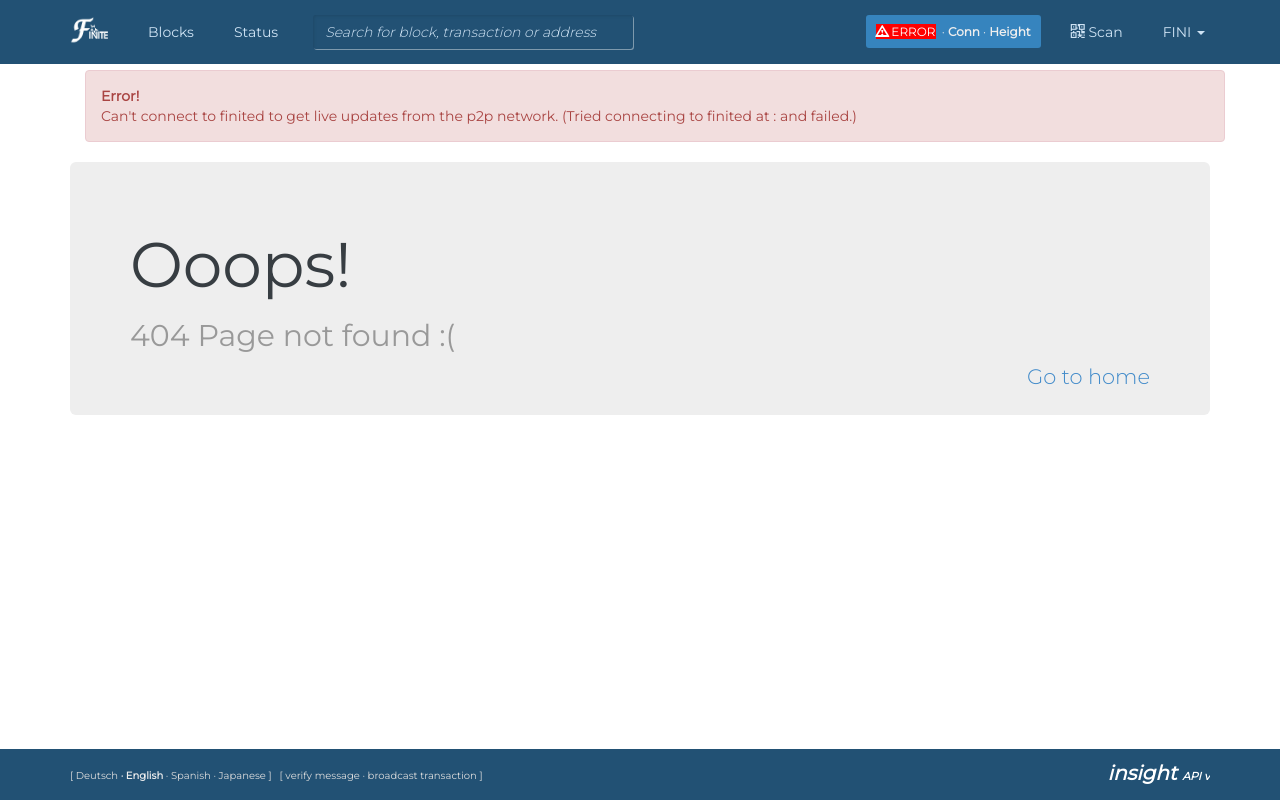
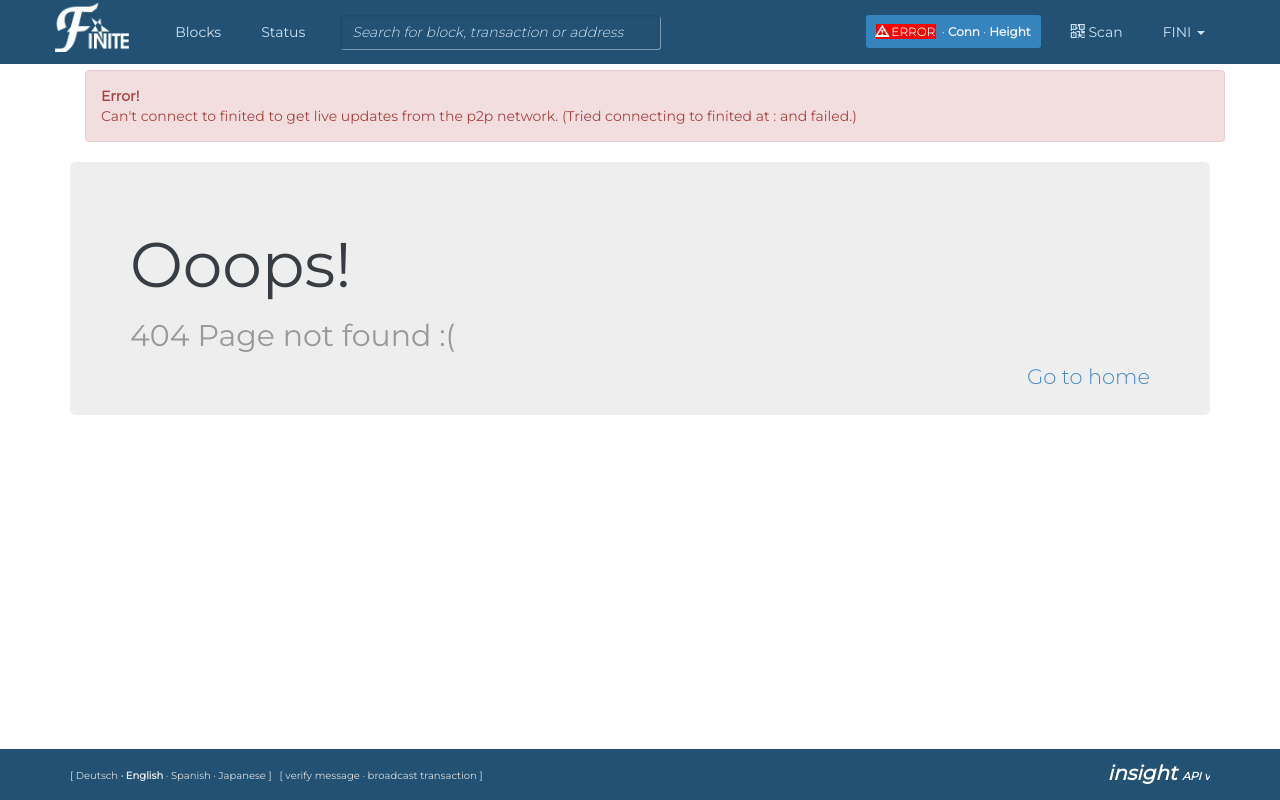
Before and after one commit to zy0n/insight-ui-finite, a website: page public/index.html in a window 1280 px wide. Drawn offline with nearby package versions, Linux system fonts and the light colour scheme; no server answers.

Commit message:
Logo resize

```diff
--- a/public/views/includes/header.html
+++ b/public/views/includes/header.html
@@ -9,7 +9,7 @@
       </button>
       <div>
         <a class="insight navbar-brand" href="." style="margin-top: 2px;">
-        <img src="./img/finite_logo.png" style="width: auto; height: 28px;" alt="finite_logo">
+        <img src="./img/finite_logo.png" style="width: auto;height: 60px;margin-left: -22px;margin-top: -15px;" alt="finite_logo">
       </a>
       </div>
     </div>
```
